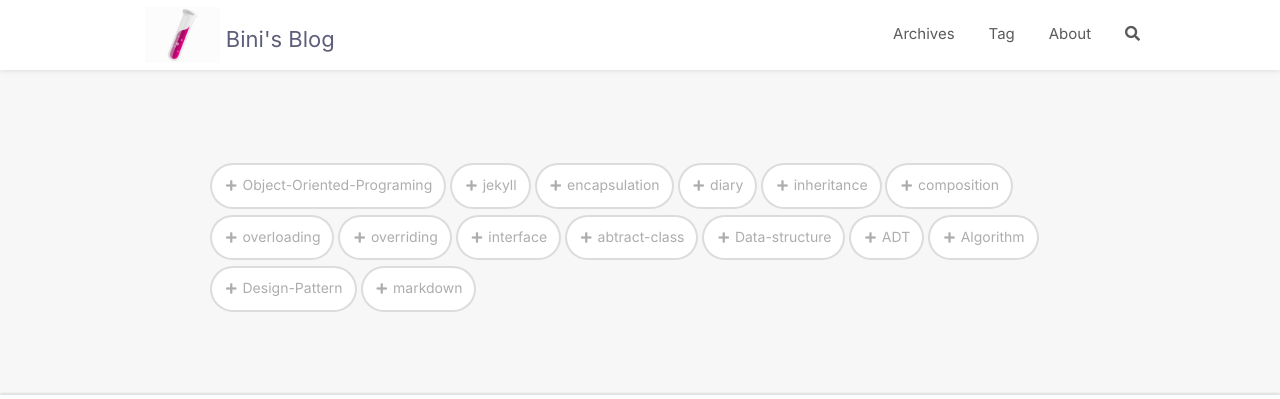
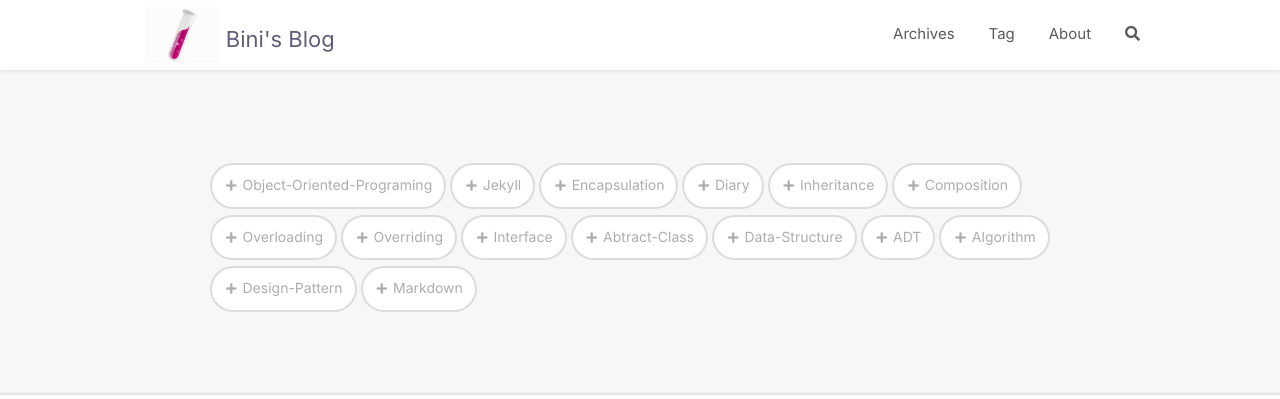
Before and after one commit to bini59/bini59.github.io, a Jekyll site: the page built from tag/index.html, in a window 1280 px wide. Shown: the top 399 px of the page. Built offline with Jekyll 4.4.1, drawn with Linux system fonts in a browser that asks for light colours; nearby versions of some CDN libraries; comment, search, counter and statistics services are not loaded.

Commit message:
Chore : Capitalize tag name(fix)

```diff
--- a/tag/index.html
+++ b/tag/index.html
@@ -6,7 +6,7 @@ layout: default
     <div class="checkbox-list">
         <ul class="ks-cboxtags">
         {% for tag in site.data.tags %}
-            <li><input class="checkbox" type="checkbox" id="{{tag}}" value="{{tag}}" style="text-transform: capitalize;"><label for="{{tag}}">{{tag}}</label></li>
+            <li><input class="checkbox" type="checkbox" id="{{tag}}" value="{{tag}}"><label for="{{tag}}" style="text-transform: capitalize;">{{tag}}</label></li>
         {% endfor %}
         </ul>
     </div>
```
